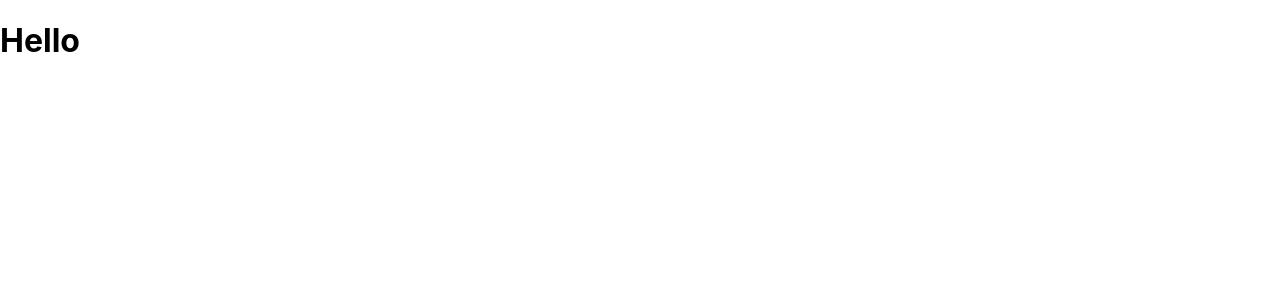
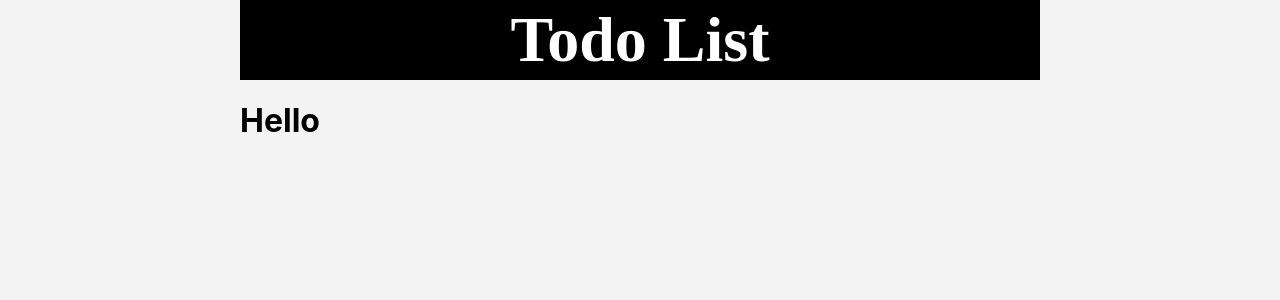
Before and after one commit to Likhaya-coder/todo-list, a React (Create React App) app: page / in a window 1280 px wide. Shown: the top 300 px of the page. Built offline with nearby package versions, Linux system fonts and the light colour scheme.

Commit message:
added files and folders needed

```diff
--- a/src/App.js
+++ b/src/App.js
@@ -1,8 +1,10 @@
 import { Fragment } from "react";
+import Header from "./components/UI/Header";
 
 function App() {
   return (
     <Fragment>
+      <Header />
       <h1>Hello</h1>
     </Fragment>
   );
--- /dev/null
+++ b/src/components/UI/Header.js
@@ -0,0 +1,16 @@
+import { Fragment } from "react";
+import classes from './Header.module.css';
+
+const Header = () => {
+  return (
+    <Fragment>
+      <header className={classes.header}>
+        <div className={classes.navigation}>
+          <a href="#">Todo List</a>
+        </div>
+      </header>
+    </Fragment>
+  );
+};
+
+export default Header;
--- /dev/null
+++ b/src/components/UI/Header.module.css
@@ -0,0 +1,21 @@
+.header {
+
+}
+
+.navigation {
+    height: 80px;
+    width: 100%;
+    background-color: black;
+    color: white;
+    display: flex;
+    justify-content: center;
+    align-items: center;
+}
+
+.navigation a {
+    color: white;
+    text-decoration: none;
+    font-size: 4em;
+    font-family: 'Times New Roman', Times, serif;
+    font-weight: bold;
+}
--- a/src/index.css
+++ b/src/index.css
@@ -5,6 +5,9 @@ body {
     sans-serif;
   -webkit-font-smoothing: antialiased;
   -moz-osx-font-smoothing: grayscale;
+  max-width: 800px;
+  margin: 0 auto;
+  background-color: #f3f3f3;
 }
 
 code {
```
Also changed, not shown: src/components/UI/Input.js (added), src/components/UI/Input.module.css (added), src/components/UI/SuccessButton.js (added), src/components/UI/SuccessButton.module.css (added), src/components/UserData/TodoList.js (added), src/components/UserData/TodoList.module.css (added), src/components/UserData/UserInput.js (added), src/components/UserData/UserInput.module.css (added).
